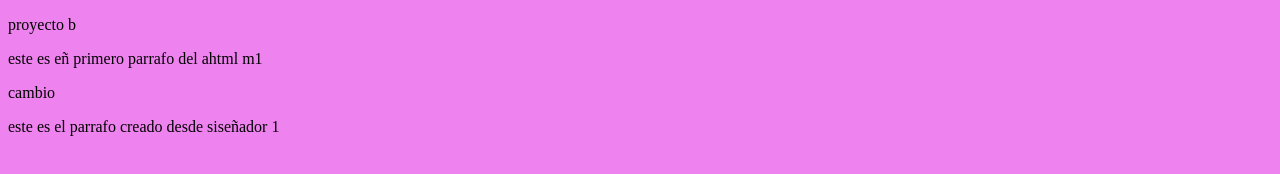
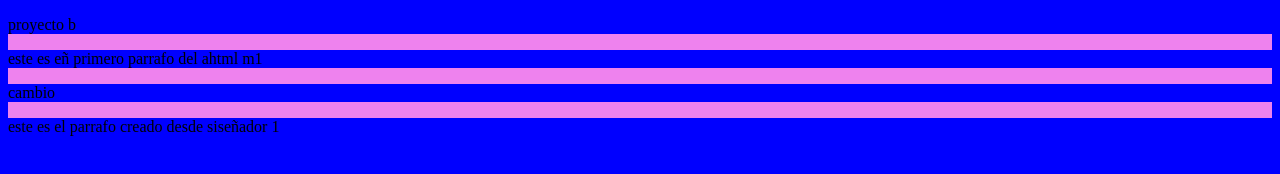
Before and after one commit to eduard-lucas/cursoGit2, a plain HTML site: page index.html in a window 1280 px wide. Drawn offline with Linux system fonts and the light colour scheme.

Commit message:
add hoja estilo2

```diff
--- a/index.html
+++ b/index.html
@@ -6,6 +6,7 @@
     <meta name="viewport" content="width=device-width, initial-scale=1.0">
     <title>Document</title>
     <link rel="stylesheet" href="./css/css.css">
+    <link rel="stylesheet" href="./css/css2.css">
     <script src="./js/js.js"></script>
 </head>
 <body>
```
